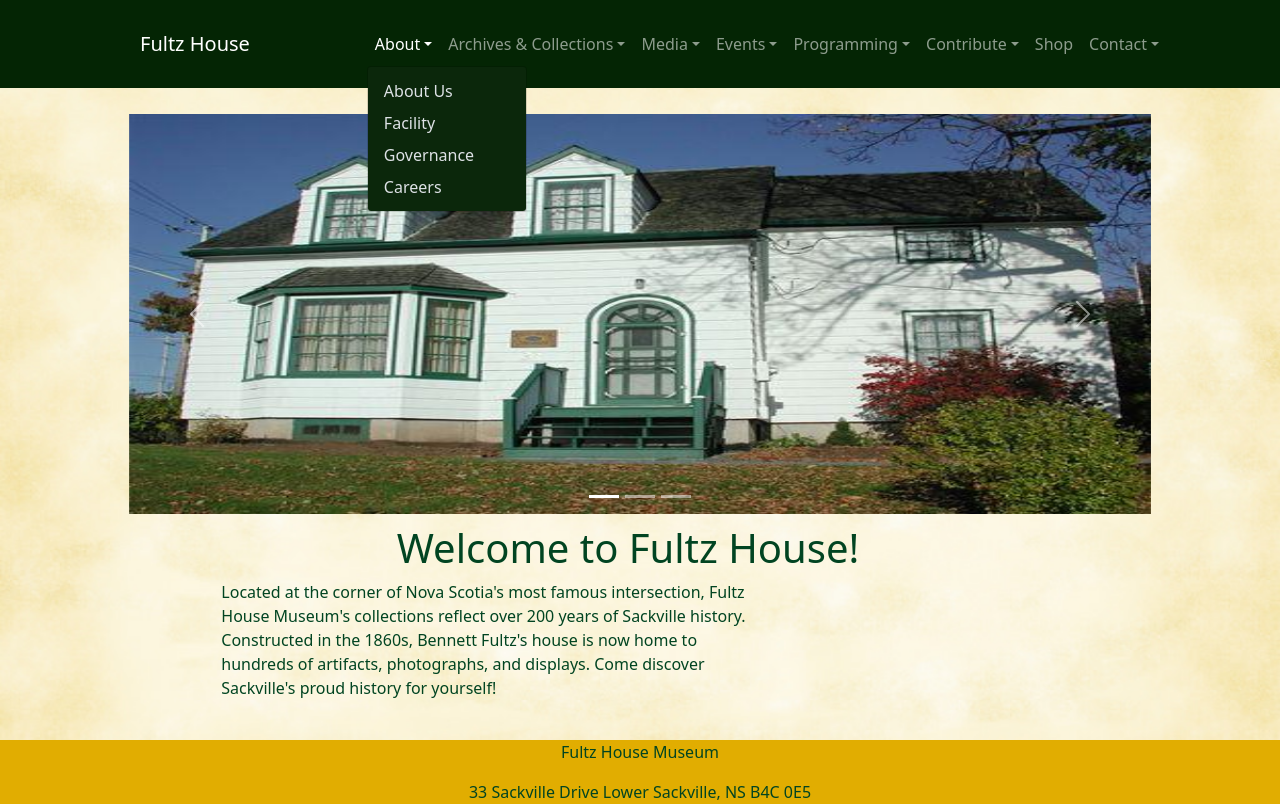
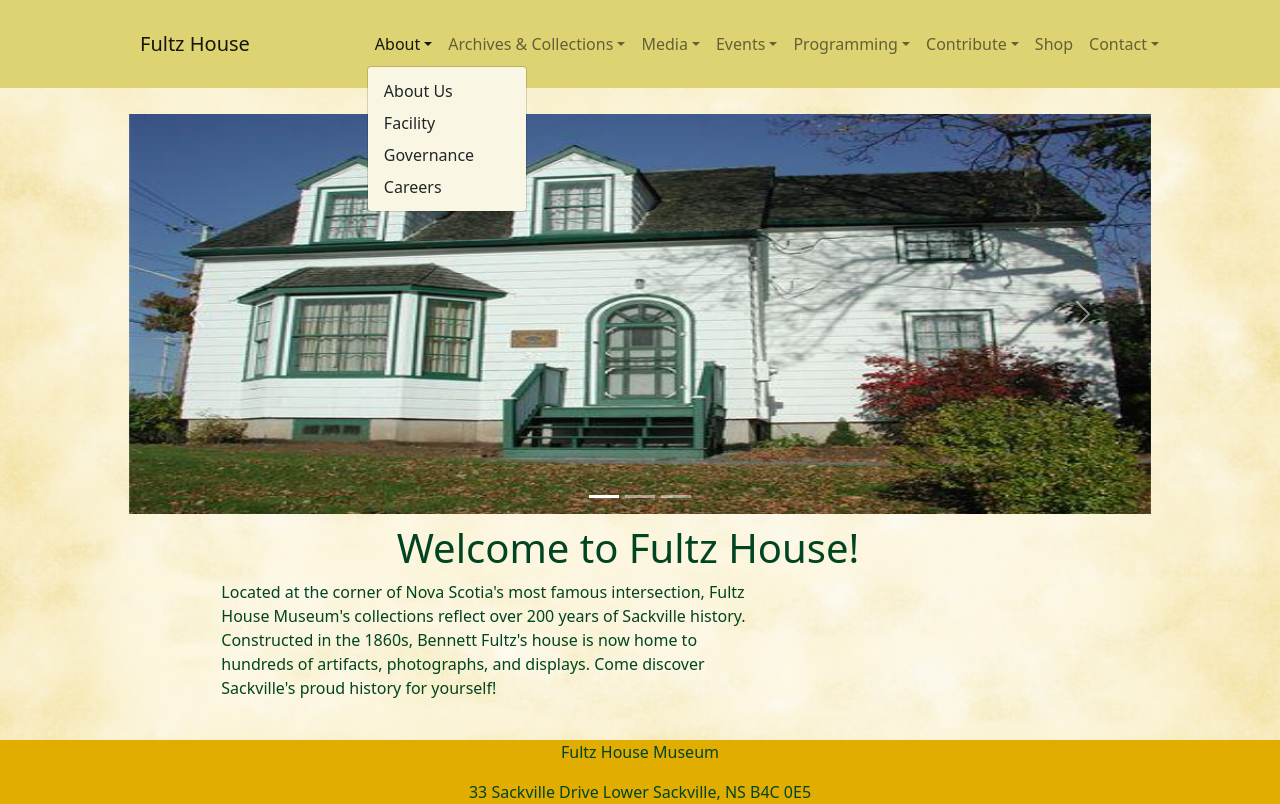
Before and after one commit to AWatts0/fultz-house-website, a React (Create React App) app: page / in a window 1280 px wide. Both pictures are taken after a click on the button "About". Built offline with nearby package versions, Linux system fonts and the light colour scheme.

Commit message:
light navbar

```diff
--- a/src/components/navbar.css
+++ b/src/components/navbar.css
@@ -1,7 +1,7 @@
 
 .navbar {
-    background-color: rgb(4, 37, 4);
-    color:white;
+    background-color: rgb(221,211,115);
+    /* color:white; */
 }
 
 .navbar-brand {
@@ -13,6 +13,10 @@
 }
 
 .dropdown-menu {
-    background-color: rgb(11, 39, 11);
-    color: white;
+    background-color: rgb(249,247,228);
+    color: black;
 }
+
+.nav-drop-item:hover {
+    background-color: rgb(222, 219, 205);
+}
--- a/src/components/navbar.js
+++ b/src/components/navbar.js
@@ -15,7 +15,7 @@ function MyNavbar() {
 
     return(
 
-        <Navbar className="navbar py-4 mb-3" expand="lg" variant="dark" sticky="top"  >
+        <Navbar className="navbar py-4 mb-3" expand="lg" variant="light" sticky="top"  >
             <Container fluid>
                 <Navbar.Brand className="navbar-brand" as={Link} to="">Fultz House</Navbar.Brand>
                 <Navbar.Toggle aria-controls="navbarScroll" />
@@ -25,41 +25,41 @@ function MyNavbar() {
                     style={{ maxHeight: '100px' }}
                     navbarScroll
                     >
-                    <NavDropdown className="dropdown" menuVariant="dark" title="About" id="navbarScrollingDropdown">
-                        <NavDropdown.Item onClick={scrollToTop} as={Link} to="">About Us</NavDropdown.Item>
-                        <NavDropdown.Item onClick={scrollToTop} as={Link} to="">Facility</NavDropdown.Item>
-                        <NavDropdown.Item onClick={scrollToTop} as={Link} to="">Governance</NavDropdown.Item>
-                        <NavDropdown.Item onClick={scrollToTop} as={Link} to="">Careers</NavDropdown.Item>
+                    <NavDropdown className="dropdown" menuVariant="light" title="About" id="navbarScrollingDropdown">
+                        <NavDropdown.Item className="nav-drop-item" onClick={scrollToTop} as={Link} to="">About Us</NavDropdown.Item>
+                        <NavDropdown.Item className="nav-drop-item" onClick={scrollToTop} as={Link} to="">Facility</NavDropdown.Item>
+                        <NavDropdown.Item className="nav-drop-item" onClick={scrollToTop} as={Link} to="">Governance</NavDropdown.Item>
+                        <NavDropdown.Item className="nav-drop-item" onClick={scrollToTop} as={Link} to="">Careers</NavDropdown.Item>
                     </NavDropdown>
-                    <NavDropdown menuVariant="dark" title="Archives & Collections" id="navbarScrollingDropdown">
-                        <NavDropdown.Item onClick={scrollToTop} as={Link} to="/history" >Our Community History</NavDropdown.Item>
-                        <NavDropdown.Item onClick={scrollToTop} as={Link} to="/notablepeople">Notable People</NavDropdown.Item>
-                        <NavDropdown.Item onClick={scrollToTop} as={Link} to="">Geneology</NavDropdown.Item>
-                        <NavDropdown.Item onClick={scrollToTop} as={Link} to="">Brochures</NavDropdown.Item>
+                    <NavDropdown menuVariant="light" title="Archives & Collections" id="navbarScrollingDropdown">
+                        <NavDropdown.Item className="nav-drop-item" onClick={scrollToTop} as={Link} to="/history" >Our Community History</NavDropdown.Item>
+                        <NavDropdown.Item className="nav-drop-item" onClick={scrollToTop} as={Link} to="/notablepeople">Notable People</NavDropdown.Item>
+                        <NavDropdown.Item className="nav-drop-item" onClick={scrollToTop} as={Link} to="">Geneology</NavDropdown.Item>
+                        <NavDropdown.Item className="nav-drop-item" onClick={scrollToTop} as={Link} to="">Brochures</NavDropdown.Item>
                     </NavDropdown>
-                    <NavDropdown menuVariant="dark" title="Media" id="navbarScrollingDropdown">
-                        <NavDropdown.Item onClick={scrollToTop} as={Link} to="/photo">Photos</NavDropdown.Item>
-                        <NavDropdown.Item onClick={scrollToTop} as={Link} to="">Videos</NavDropdown.Item>
-                        <NavDropdown.Item onClick={scrollToTop} as={Link} to="">Presentations</NavDropdown.Item>
+                    <NavDropdown menuVariant="light" title="Media" id="navbarScrollingDropdown">
+                        <NavDropdown.Item className="nav-drop-item" onClick={scrollToTop} as={Link} to="/photo">Photos</NavDropdown.Item>
+                        <NavDropdown.Item className="nav-drop-item" onClick={scrollToTop} as={Link} to="">Videos</NavDropdown.Item>
+                        <NavDropdown.Item className="nav-drop-item" onClick={scrollToTop} as={Link} to="">Presentations</NavDropdown.Item>
                     </NavDropdown>
-                    <NavDropdown menuVariant="dark" title="Events" id="navbarScrollingDropdown">
-                        <NavDropdown.Item onClick={scrollToTop} as={Link} to="">Upcoming Events</NavDropdown.Item>
-                        <NavDropdown.Item onClick={scrollToTop} as={Link} to="">Rentals</NavDropdown.Item>
+                    <NavDropdown menuVariant="light" title="Events" id="navbarScrollingDropdown">
+                        <NavDropdown.Item className="nav-drop-item" onClick={scrollToTop} as={Link} to="">Upcoming Events</NavDropdown.Item>
+                        <NavDropdown.Item className="nav-drop-item" onClick={scrollToTop} as={Link} to="">Rentals</NavDropdown.Item>
                     </NavDropdown>
-                    <NavDropdown menuVariant="dark" title="Programming" id="navbarScrollingDropdown">
-                        <NavDropdown.Item onClick={scrollToTop} as={Link} to="">Programming</NavDropdown.Item>
-                        <NavDropdown.Item onClick={scrollToTop} as={Link} to="">Kids Page</NavDropdown.Item>
+                    <NavDropdown menuVariant="light" title="Programming" id="navbarScrollingDropdown">
+                        <NavDropdown.Item className="nav-drop-item" onClick={scrollToTop} as={Link} to="">Programming</NavDropdown.Item>
+                        <NavDropdown.Item className="nav-drop-item" onClick={scrollToTop} as={Link} to="">Kids Page</NavDropdown.Item>
                     </NavDropdown>
-                    <NavDropdown menuVariant="dark" title="Contribute" id="navbarScrollingDropdown">
-                        <NavDropdown.Item onClick={scrollToTop} as={Link} to="">Volunteers</NavDropdown.Item>
-                        <NavDropdown.Item onClick={scrollToTop} as={Link} to="">Donate</NavDropdown.Item>
+                    <NavDropdown menuVariant="light" title="Contribute" id="navbarScrollingDropdown">
+                        <NavDropdown.Item className="nav-drop-item" onClick={scrollToTop} as={Link} to="">Volunteers</NavDropdown.Item>
+                        <NavDropdown.Item className="nav-drop-item" onClick={scrollToTop} as={Link} to="">Donate</NavDropdown.Item>
                     </NavDropdown>
                     <Nav.Link as={Link} to="" className="nav-links">
                             Shop
                     </Nav.Link>
-                    <NavDropdown menuVariant="dark" title="Contact" id="navbarScrollingDropdown">
-                        <NavDropdown.Item onClick={scrollToTop} as={Link} to="/contact">Contact Us</NavDropdown.Item>
-                        <NavDropdown.Item onClick={scrollToTop} as={Link} to="">Community Links</NavDropdown.Item>
+                    <NavDropdown menuVariant="light" title="Contact" id="navbarScrollingDropdown">
+                        <NavDropdown.Item className="nav-drop-item" onClick={scrollToTop} as={Link} to="/contact">Contact Us</NavDropdown.Item>
+                        <NavDropdown.Item className="nav-drop-item" onClick={scrollToTop} as={Link} to="">Community Links</NavDropdown.Item>
                     </NavDropdown>
 
                 </Nav>
```
